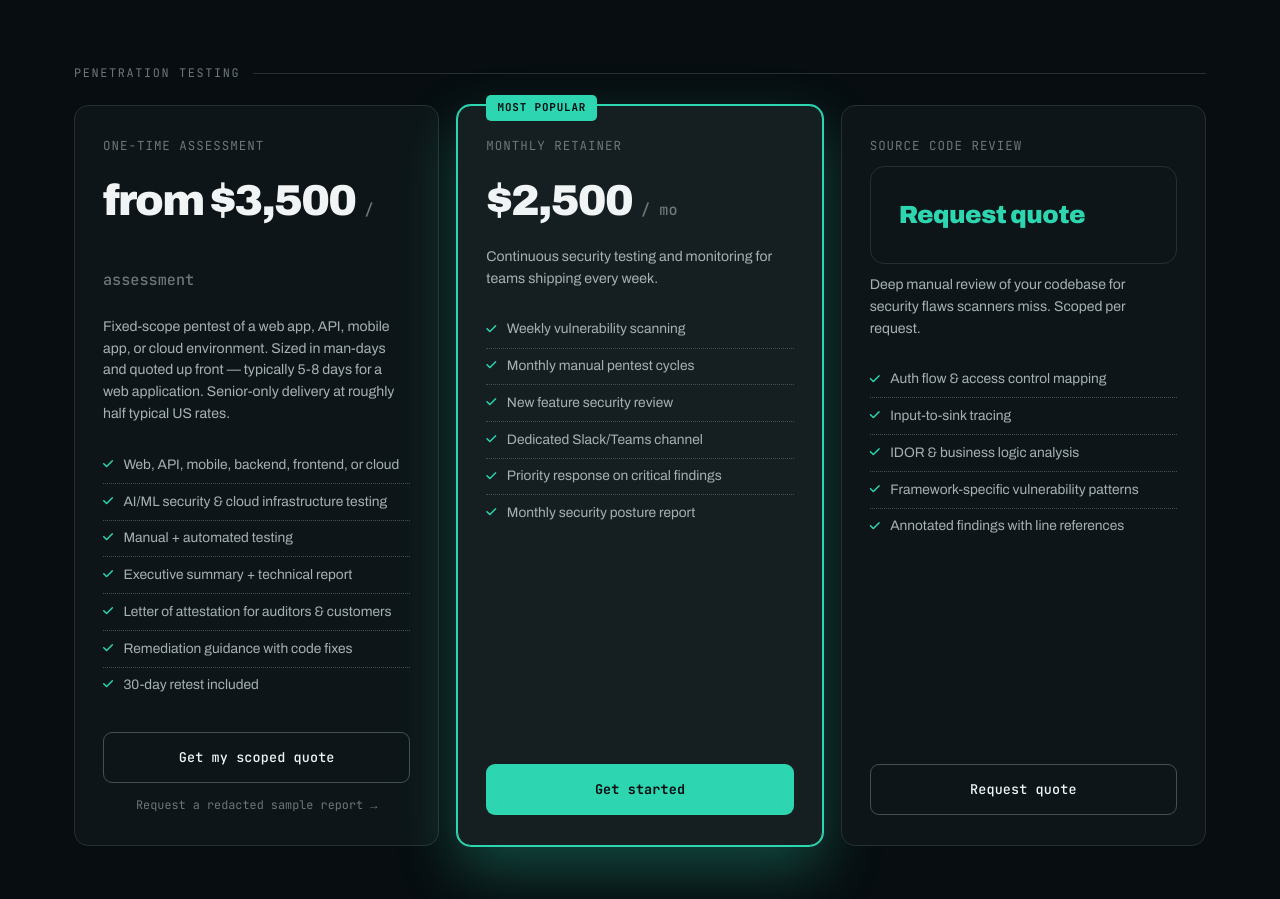
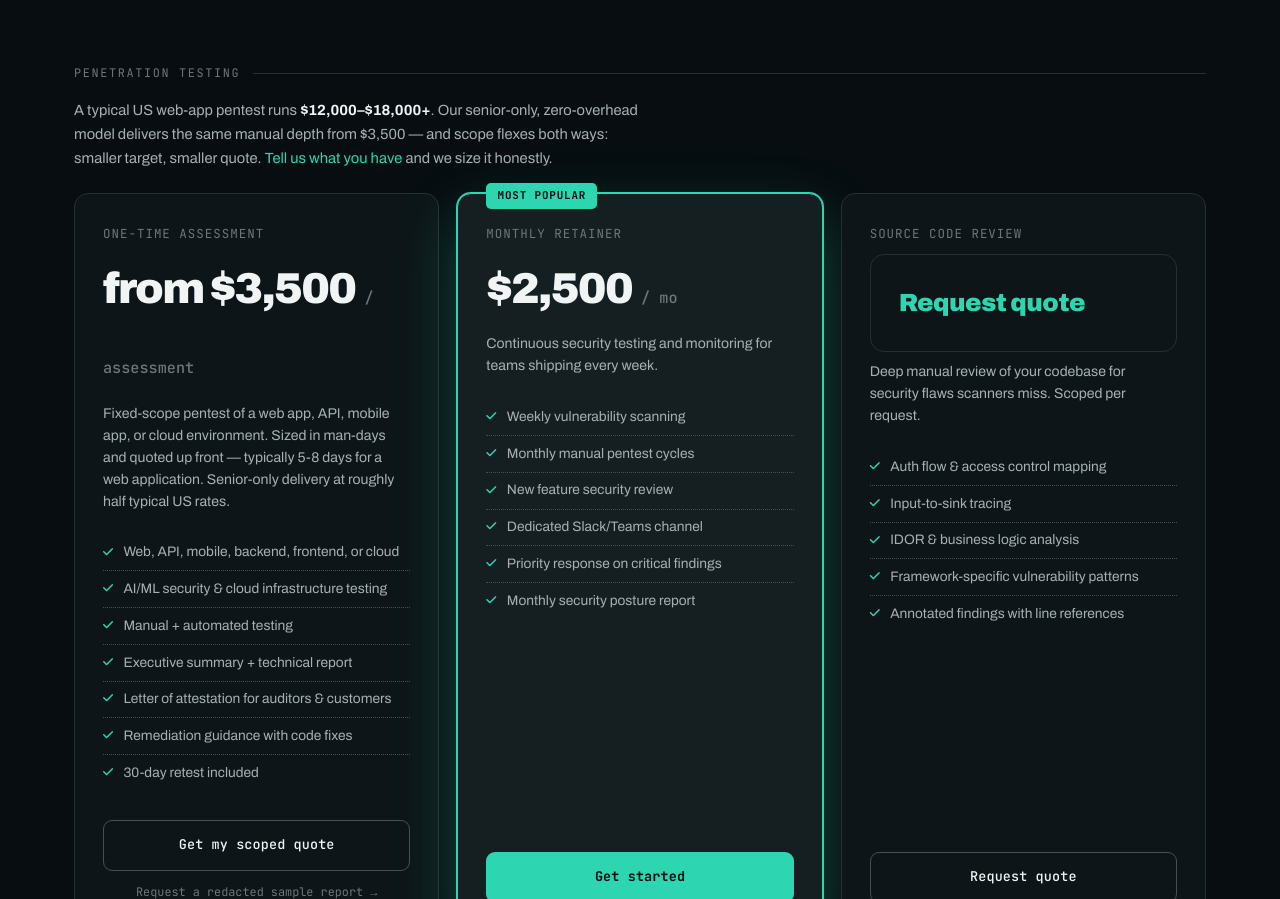
Before and after one commit to greycorelabs/greycorelabs.github.io, a plain HTML site: page index.html in a window 1280 px wide. Shown: the part 3069-3968 px from the top of the page. Drawn offline with nearby package versions, Linux system fonts and the light colour scheme; no server answers.

Commit message:
Add market-rate price anchor and scope-flexibility note to pentest plans

```diff
--- a/index.html
+++ b/index.html
@@ -839,6 +839,7 @@
       </div>
 
       <p class="plan-group-label reveal">Penetration Testing</p>
+      <p class="reveal" style="color: var(--paper-dim); font-size: 0.92rem; max-width: 68ch; margin: -0.4rem 0 1.4rem;">A typical US web-app pentest runs <b style="color: var(--paper);">$12,000&ndash;$18,000+</b>. Our senior-only, zero-overhead model delivers the same manual depth from $3,500 &mdash; and scope flexes both ways: smaller target, smaller quote. <a href="#contact">Tell us what you have</a> and we size it honestly.</p>
       <div class="plans reveal" style="margin-bottom: 3.2rem;">
         <div class="plan">
           <div class="plan-name">One-Time Assessment</div>
```
